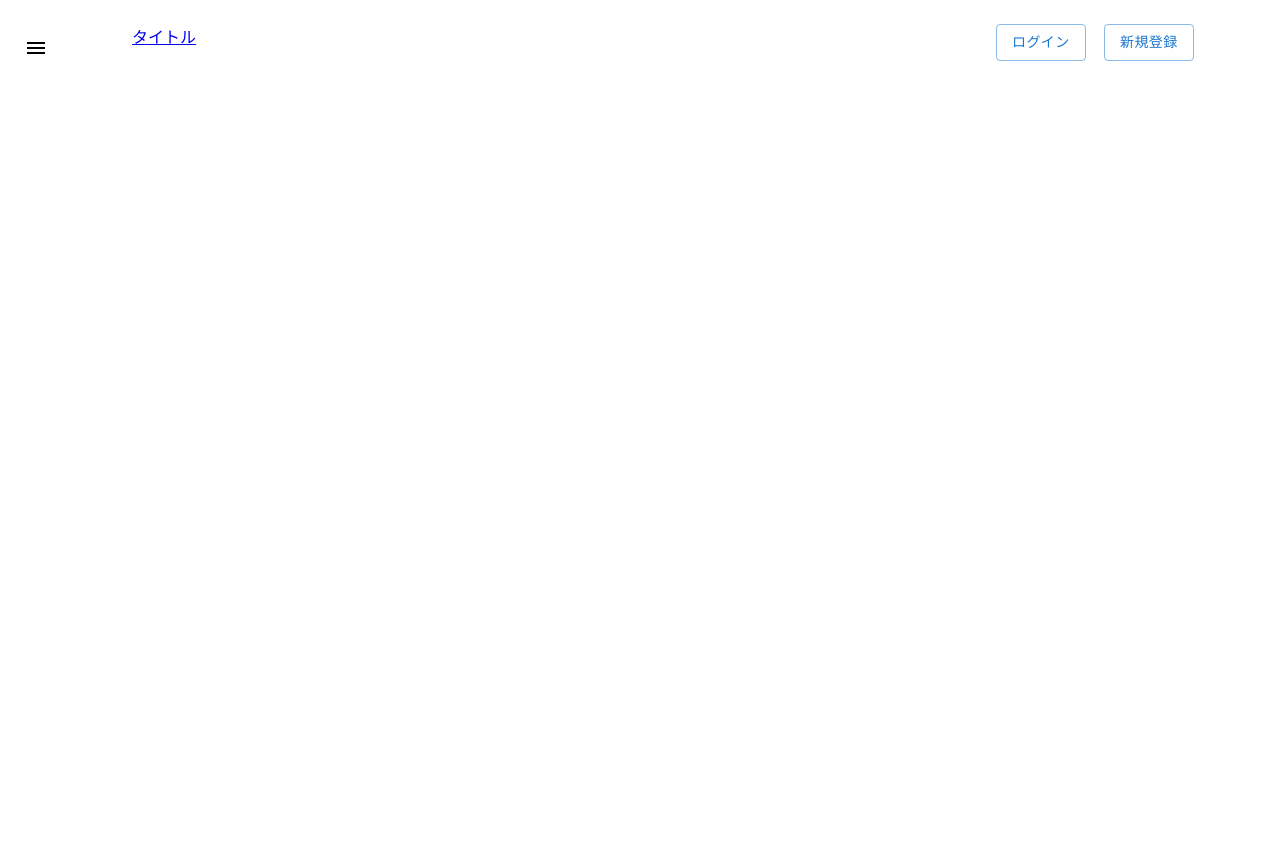
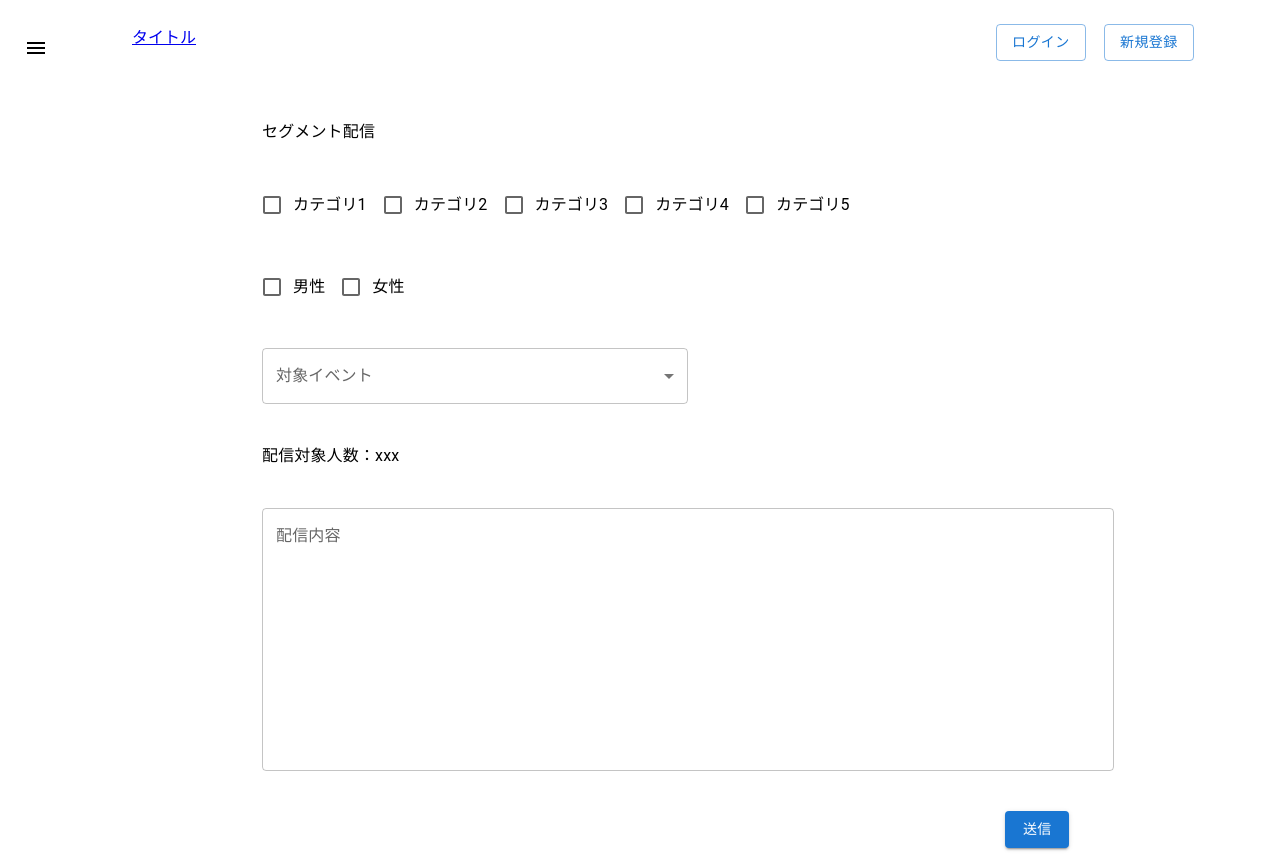
Before and after one commit to ke-kishimoto/opencourt-frontend, a React (Create React App) app: page /segmentDelivery in a window 1280 px wide. Before the commit this address had no page. Shown: the top 856 px of the page. Before the commit the page ends 800 px from the top, so only its background shows below. Built offline with nearby package versions, Linux system fonts and the light colour scheme.

Commit message:
セグメント配信

```diff
--- a/src/App.js
+++ b/src/App.js
@@ -13,6 +13,7 @@ import EventDetail from './pages/EventDetail';
 import PrivacyPolicyManagement from './pages/PrivacyPolicyMnagement';
 import LogManagement from './pages/LogManagement';
 import UserCategory from './pages/UserCategory';
+import SegmentDelivery from './pages/SegmentDelivery'
 
 function App() {
   return (
@@ -32,6 +33,7 @@ function App() {
           <Route path="/privacyPolicyManagement" element={<PrivacyPolicyManagement/>}></Route>
           <Route path="/logManagement" element={<LogManagement/>}></Route>
           <Route path="/userCategory" element={<UserCategory/>}></Route>
+          <Route path="/segmentDelivery" element={<SegmentDelivery/>}></Route>
         </Routes>
       </BrowserRouter>
     </RecoilRoot>
--- a/src/components/Header.js
+++ b/src/components/Header.js
@@ -90,7 +90,11 @@ const Header = () => {
 				>
 					テンプレート管理
 			</MenuItem>
-				<MenuItem>セグメント配信</MenuItem>
+				<MenuItem
+					onClick={() => navigate('/segmentDelivery')}
+				>
+					セグメント配信
+				</MenuItem>
 				<MenuItem>売上管理</MenuItem>
 				<MenuItem>問い合わせ管理</MenuItem>
 				<MenuItem>お知らせ管理</MenuItem>
--- /dev/null
+++ b/src/pages/SegmentDelivery.js
@@ -0,0 +1,90 @@
+import Container from '@mui/material/Container';
+import Typography from '@mui/material/Typography';
+import TextField from '@mui/material/TextField';
+import Button from '@mui/material/Button';
+import Grid from '@mui/material/Grid';
+import FormGroup from '@mui/material/FormGroup';
+import FormControlLabel from '@mui/material/FormControlLabel';
+import Checkbox from '@mui/material/Checkbox';
+import InputLabel from '@mui/material/InputLabel';
+import MenuItem from '@mui/material/MenuItem';
+import FormControl from '@mui/material/FormControl';
+import Select from '@mui/material/Select';
+import { useState, useEffect } from 'react';
+
+
+const SegmentDelivery = () => {
+
+	const [events, setEents] = useState([]);
+
+	useEffect(() => {
+		setEents([
+			{id:1, event_name: 'バスケ'},
+			{id:2, event_name: 'サッカー'},
+		])
+	}, [])
+
+	return (
+		<Container maxWidth={'md'}>
+			<Grid container spacing={5} margin={1}>
+				<Grid item xs={12}>
+					<Typography>セグメント配信</Typography>
+				</Grid>
+				<Grid item xs={12}>
+					<FormControlLabel control={<Checkbox />} label="カテゴリ1" />
+					<FormControlLabel control={<Checkbox />} label="カテゴリ2" />
+					<FormControlLabel control={<Checkbox />} label="カテゴリ3" />
+					<FormControlLabel control={<Checkbox />} label="カテゴリ4" />
+					<FormControlLabel control={<Checkbox />} label="カテゴリ5" />
+				</Grid>
+				<Grid item xs={12}>
+					<FormControlLabel control={<Checkbox />} label="男性" />
+					<FormControlLabel control={<Checkbox />} label="女性" />
+				</Grid>
+				<Grid item xs={12}>
+				<FormControl sx={{ width: '50%' }}>
+						<InputLabel>対象イベント</InputLabel>
+						<Select
+							required
+							name="event"
+							label="対象イベント"
+						>
+							{events.map(e => {
+								return (
+									<MenuItem
+										value={e.id}
+										key={e.id}
+									>
+										{e.event_name}
+									</MenuItem>
+								);
+							})}
+						</Select>
+					</FormControl>
+				</Grid>
+				<Grid item xs={12}>
+					<Typography>配信対象人数：xxx</Typography>
+				</Grid>
+				<Grid item xs={12}>
+					<TextField
+						multiline
+						rows={10}
+						fullWidth
+						label="配信内容"
+						variant="outlined"
+					/>
+				</Grid>
+				<Grid item xs={10}/>
+				<Grid item xs={2}>
+					<Button
+						variant="contained"
+					>
+						送信
+					</Button>
+				</Grid>
+			</Grid>
+		</Container>
+	)
+}
+
+export default SegmentDelivery;
```
